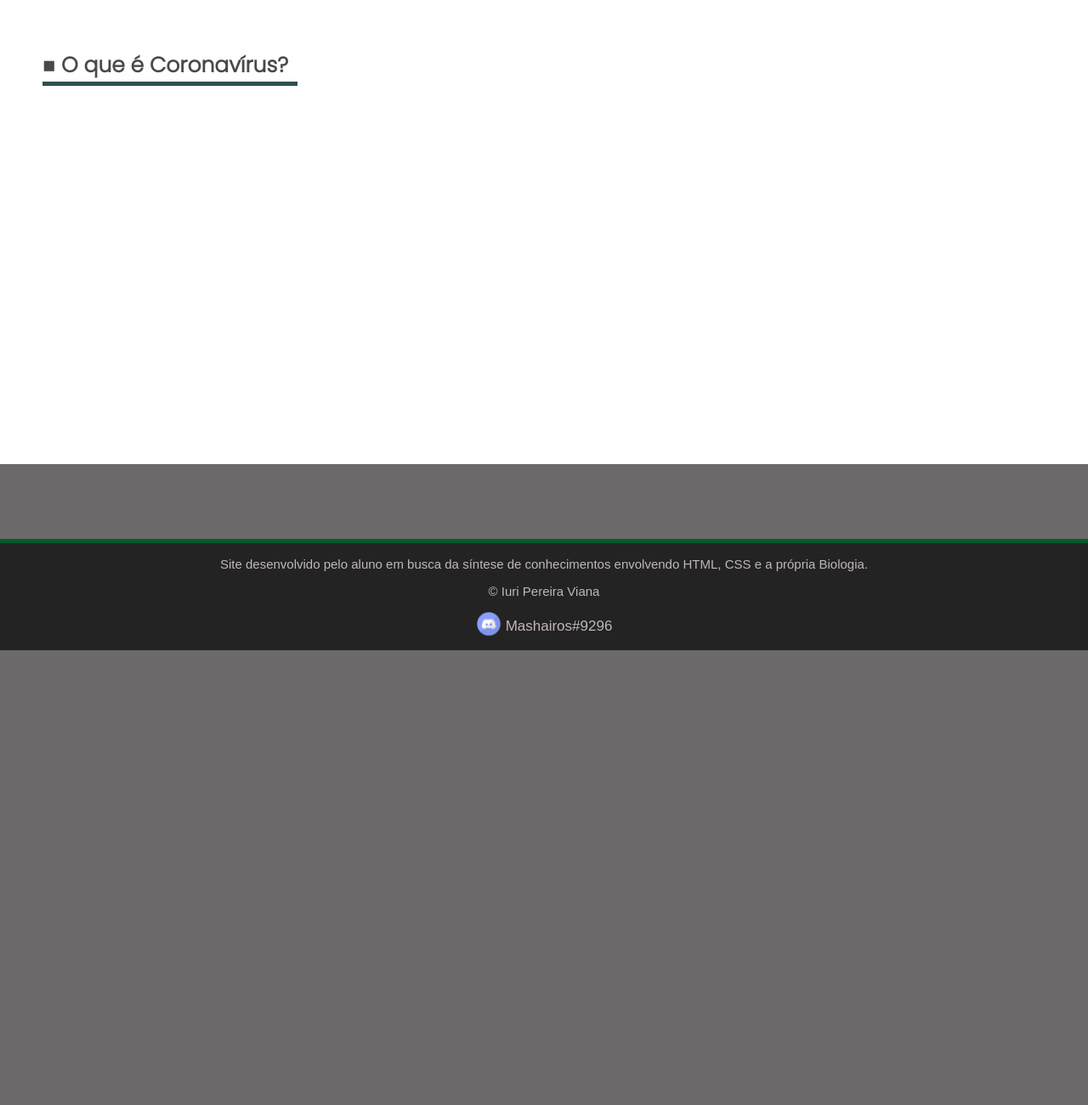
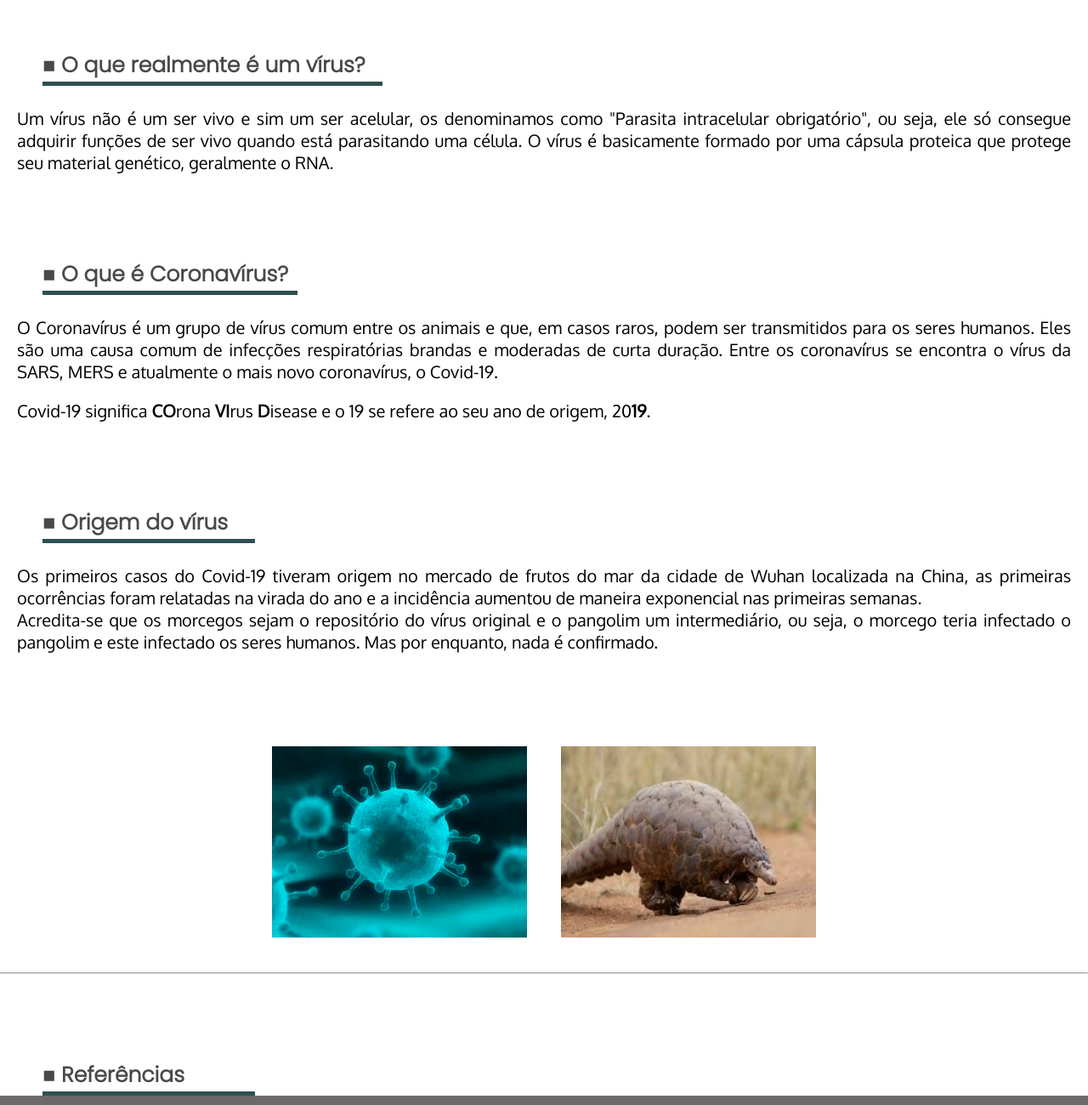
Before and after one commit to IuriViana/Exercicio-01, a plain HTML site: page Covid-19/index.html in a window 1280 px wide. Shown: the part 180-1480 px from the top of the page at 85% size. Before the commit the page ends 945 px from the top, so only its background shows below. Drawn offline with Linux system fonts and the light colour scheme.

Commit message:
Adicionando as malditas imagens com legenda

```diff
--- a/Covid-19/Css/estilo.css
+++ b/Covid-19/Css/estilo.css
@@ -1,7 +1,7 @@
 
 /*Importando fonte do google fonts*/
 @import url('https://fonts.googleapis.com/css2?family=Poppins:wght@300&display=swap');
-
+@import url('https://fonts.googleapis.com/css2?family=Oxygen&display=swap');
 
 
 
@@ -72,6 +72,7 @@ header{
 section{
     background-color: white;
     margin-top: 20px;
+
 }
 
 #Text{
@@ -101,6 +102,96 @@ section{
     font-size: 25px;
     color: rgb(73, 72, 72);
     margin-left: 50px;
+    margin-top: 100px;
     border-bottom: 5px solid darkslategray;
     width: 300px;
 }
+
+.título2{
+    font-family: 'Poppins', sans-serif;
+    font-size: 25px;
+    color: rgb(73, 72, 72);
+    margin-left: 50px;
+    border-bottom: 5px solid darkslategray;
+    width: 400px;
+}
+
+.título3{
+    font-family: 'Poppins', sans-serif;
+    font-size: 25px;
+    color: rgb(73, 72, 72);
+    margin-left: 50px;
+    margin-top: 100px;
+    border-bottom: 5px solid darkslategray;
+    width: 250px;
+}
+
+.Text2{
+    text-align: justify;
+    font-family: 'Oxygen', sans-serif;
+    margin-left: 20px;
+    margin-right: 20px;
+    font-size: 20px;
+}
+
+
+
+
+
+p.coronaF{
+    visibility: hidden;
+   position: absolute;
+   width: 300px;
+   text-align: justify;
+   background-color: grey;
+   font-family: Arial, Helvetica, sans-serif;
+   font-size: 15px;
+   margin-top: 295px;
+   margin-left: -340px;
+}
+p.pangolimF{
+    visibility: hidden;
+   position: absolute;
+   width: 300px;
+   text-align: justify;
+   font-family: Arial, Helvetica, sans-serif;
+   font-size: 15px;
+   background-color: rgb(153, 152, 152);
+   margin-top: 295px;
+   margin-left: 340px;
+}
+
+.corona{
+    width: 300px;
+    margin-top: 90px;
+}
+.pangolim{
+    width: 300px;
+    height: 225px;
+    margin-left: 40px;
+    margin-top: 90px;
+}
+
+.Image{
+    display: flex;
+    justify-content: center;
+    align-items: center;
+}
+
+
+.pangolim:hover{
+    cursor: pointer;
+}
+
+.pangolim:hover ~ p.pangolimF{
+    visibility: visible;
+}
+
+.corona:hover{
+    cursor: pointer;
+}
+
+.corona:hover ~ p.coronaF{
+    visibility: visible;
+
+}
--- a/Covid-19/index.html
+++ b/Covid-19/index.html
@@ -28,8 +28,58 @@
 
 
     </pre>
+
+    <strong><p Class="título2">■ O que realmente é um vírus?</p></strong>
+
+    <p class="Text2">Um vírus não é um ser vivo e sim um ser acelular,
+    os denominamos como "Parasita intracelular obrigatório", ou seja, ele só consegue
+    adquirir funções de ser vivo quando está parasitando uma célula.
+
+    O vírus é basicamente formado por uma cápsula proteica que protege seu material genético, geralmente o RNA.
+</p>
+
     <strong><p Class="título">■ O que é Coronavírus?</p></strong>
-    <pre>
+
+    <p class="Text2">O Coronavírus é um grupo de vírus comum entre os animais e que,
+    em casos raros, podem ser transmitidos para os seres humanos.
+    Eles são uma causa comum de infecções respiratórias brandas e
+    moderadas de curta duração. Entre os coronavírus se encontra o vírus da SARS,
+    MERS e atualmente o mais novo coronavírus, o Covid-19.
+
+    <p class="Text2">Covid-19 significa <strong>CO</strong>rona <strong>VI</strong>rus <strong>D</strong>isease
+    e o 19 se refere ao seu ano de origem, 20<strong>19</strong>.
+    </p>
+
+
+
+    <strong><p Class="título3">■ Origem do vírus</p></strong>
+
+    <p class="Text2">Os primeiros casos do Covid-19 tiveram origem no mercado
+    de frutos do mar da cidade de Wuhan localizada na China, as primeiras
+    ocorrências foram relatadas na virada do ano e a incidência aumentou de
+    maneira exponencial nas primeiras semanas.
+<br>
+    Acredita-se que os morcegos sejam o repositório do vírus original e o pangolim um intermediário,
+    ou seja, o morcego teria infectado o pangolim e este infectado os seres humanos. Mas por enquanto, nada é confirmado.
+
+</p>
+
+
+
+<div class="Image">
+<img class="corona" src="img/Corona.jpg">
+<img class="pangolim" src="img/Pangolim.jpg">
+<p class="coronaF">Coronavírus, recebeu este nome por conta de sua aparência olhando pelo microscópio</p>
+<p class="pangolimF">Possível intermediário na transmissão do vírus, Pangolim</p>
+</div>
+
+
+<pre>
+
+</pre>
+<hr>
+
+    <strong><p Class="título3">■ Referências</p></strong>
 
 
 
@@ -53,16 +103,8 @@
 
 
 
+</section>
 
-
-
-
-    </pre>
-
-
-
-</section>
-</div>
 
 <footer>
     <div id="Text">
```
Also changed, not shown: Covid-19/img/Corona.jpg (added), Covid-19/img/Pangolim.jpg (added).
